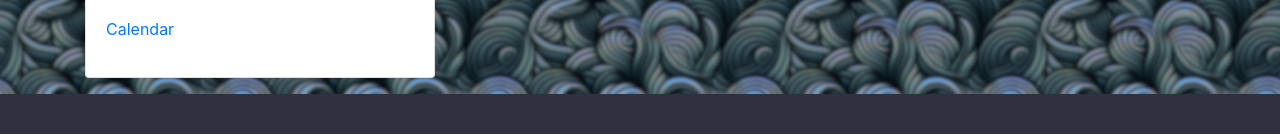
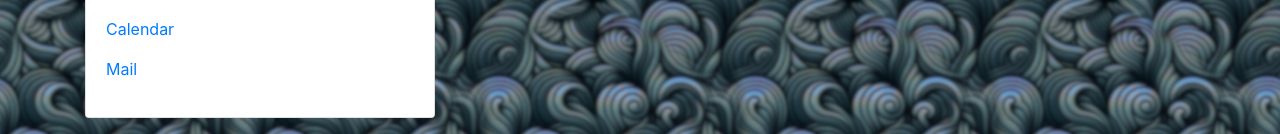
Before and after one commit to mikea-neara/mikea-neara.github.io, a plain HTML site: page index.html in a window 1280 px wide. Shown: the part 979-1113 px from the top of the page. Before the commit the page ends 1073 px from the top, so only its background shows below. Drawn offline with nearby package versions, Linux system fonts and the light colour scheme.

Commit message:
added gmail link

```diff
--- a/index.html
+++ b/index.html
@@ -98,6 +98,7 @@
                     <div class="card-header">Workspace</div>
                     <div class="card-body">
                         <p><a href="https://calendar.google.com/calendar/u/0/r/week">Calendar</a></p>
+                        <p><a href="https://mail.google.com/mail/u/0/#inbox">Mail</a></p>
                     </div>
                 </div>
             </div>
```
